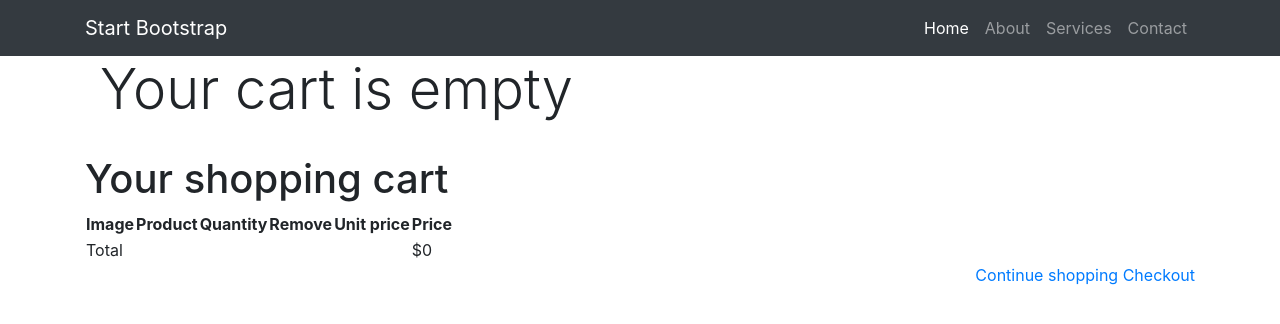
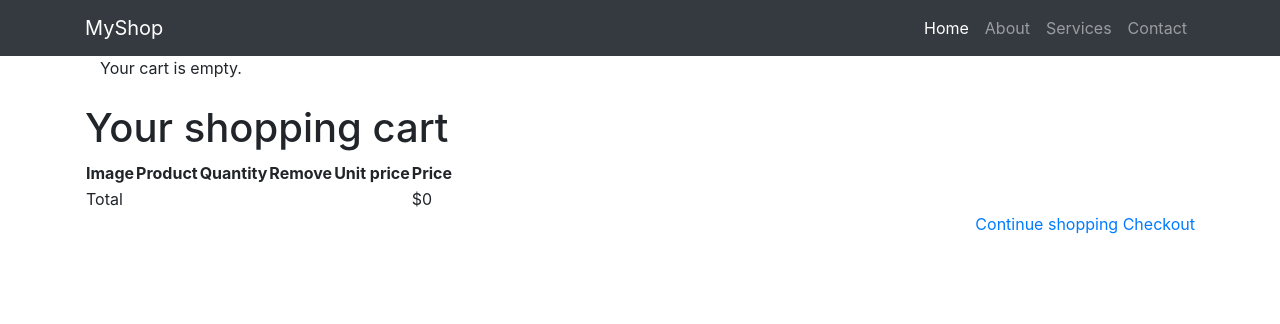
Before and after one commit to PrantaChakraborty/Ecommerce, a Django app: page /cart/ in a window 1280 px wide. Shown: the top 324 px of the page. Run offline with Django 3.2, Linux system fonts and the light colour scheme; some libraries are stand-ins or nearby versions.

Commit message:
added context_processor functinalites for template rendering with cart

```diff
--- a/cart/context_processors.py
+++ b/cart/context_processors.py
@@ -1,5 +1,6 @@
 from .cart import Cart
 
 
+# will executed everytime a template in rendered
 def cart(request):
     return {'cart': Cart(request)}
--- a/myshop/settings.py
+++ b/myshop/settings.py
@@ -65,6 +65,7 @@ TEMPLATES = [
                 'django.template.context_processors.request',
                 'django.contrib.auth.context_processors.auth',
                 'django.contrib.messages.context_processors.messages',
+                'cart.context_processors.cart',  # from context_processor.py
             ],
         },
     },
--- a/templates/base.html
+++ b/templates/base.html
@@ -24,7 +24,7 @@
 <!-- Navigation -->
 <nav class="navbar navbar-expand-lg navbar-dark bg-dark fixed-top">
     <div class="container">
-        <a class="navbar-brand" href="#">Start Bootstrap</a>
+        <a class="navbar-brand" href="{% url 'product_list' %}">MyShop</a>
         <button class="navbar-toggler" type="button" data-toggle="collapse" data-target="#navbarResponsive"
                 aria-controls="navbarResponsive" aria-expanded="false" aria-label="Toggle navigation">
             <span class="navbar-toggler-icon"></span>
@@ -54,10 +54,19 @@
 <!-- Page Content -->
 <div class="container">
 
-        <div class="container">
-            <h1 class="display-4">Your cart is empty</h1>
+    <div class="container">
+        {% with total_items=cart|length %}
+            {% if cart|length > 0 %}
+                Your cart:
+                    {{ total_items }} item{{ total_items|pluralize }},
+                    ${{ cart.get_total_price }}
+                <a href="{% url 'cart_detail' %}">Go to cart.</a>
+            {% else %}
+                Your cart is empty.
+            {% endif %}
+        {% endwith %}
 
-        </div>
+    </div>
     <br>
     {% block content %}
     {% endblock content %}
```
